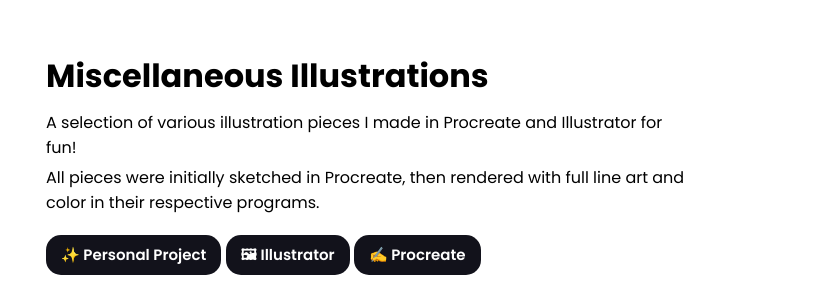
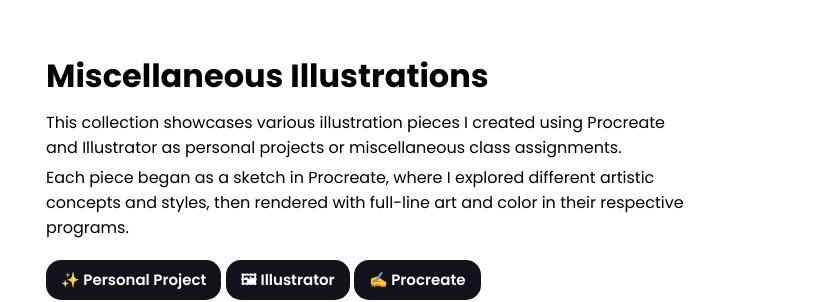
Before and after one commit to laurelsb/laurelsb.github.io, a plain HTML site: page miscillustrationpage.html in a window 1280 px wide. Shown: the part 108-410 px from the top of the page, 466-1280 px from the left. Drawn offline with Linux system fonts and the light colour scheme.

Commit message:
Update miscillustrationpage.html

```diff
--- a/miscillustrationpage.html
+++ b/miscillustrationpage.html
@@ -27,8 +27,8 @@
 </div>
 <div class = "column2">
   <h1> Miscellaneous Illustrations </h1>
-    <p>A selection of various illustration pieces I made in Procreate and Illustrator for fun! </p>
-      <p> All pieces were initially sketched in Procreate, then rendered with full line art and color in their respective programs. </p>
+  <p>This collection showcases various illustration pieces I created using Procreate and Illustrator as personal projects or miscellaneous class assignments.</p>
+  <p>Each piece began as a sketch in Procreate, where I explored different artistic concepts and styles, then rendered with full-line art and color in their respective programs.</p>
     <ul>
       <li> 	&#10024; Personal Project </li>
       <li> 	&#128444; Illustrator </li>
```
